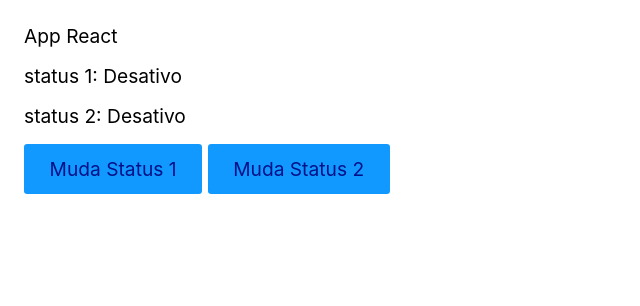
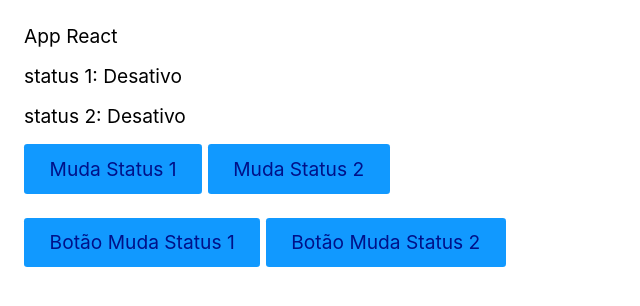
Before and after one commit to LuizGenuino/React-Origamid, a React (Vite) app: page / in a window 1280 px wide. Shown: the top 306 px of the page, without its empty margins (0-640 px from the left). Built offline with nearby package versions, Linux system fonts and the light colour scheme.

Commit message:
Add Button component and integrate with App for status toggling

```diff
--- a/src/App.jsx
+++ b/src/App.jsx
@@ -1,11 +1,11 @@
 import { useState } from "react"
+import Button from "./Components/Button"
 
 
 const App = () => {
     const booleanHook = useState(false)
+    // desestruturado (padrao)
     const [active, setActive] = useState(false)
-
-    console.log(booleanHook)
 
     return (
         <>
@@ -16,6 +16,11 @@
             <button onClick={() => booleanHook[1](!booleanHook[0])} >Muda Status 1</button>
             <span> </span>
             <button onClick={() => setActive(!active)} >Muda Status 2</button>
+            <br />
+            <br />
+            <Button state={booleanHook[0]} setState={booleanHook[1]} text="Botão Muda Status 1" />
+            <span> </span>
+            <Button state={active} setState={setActive} text="Botão Muda Status 2" />
 
         </>
     )
--- /dev/null
+++ b/src/Components/Button.jsx
@@ -0,0 +1,9 @@
+import React from 'react'
+
+function Button({state, setState, text}) {
+  return (
+     <button onClick={() => setState(!state)} >{text}</button>
+  )
+}
+
+export default Button
```
